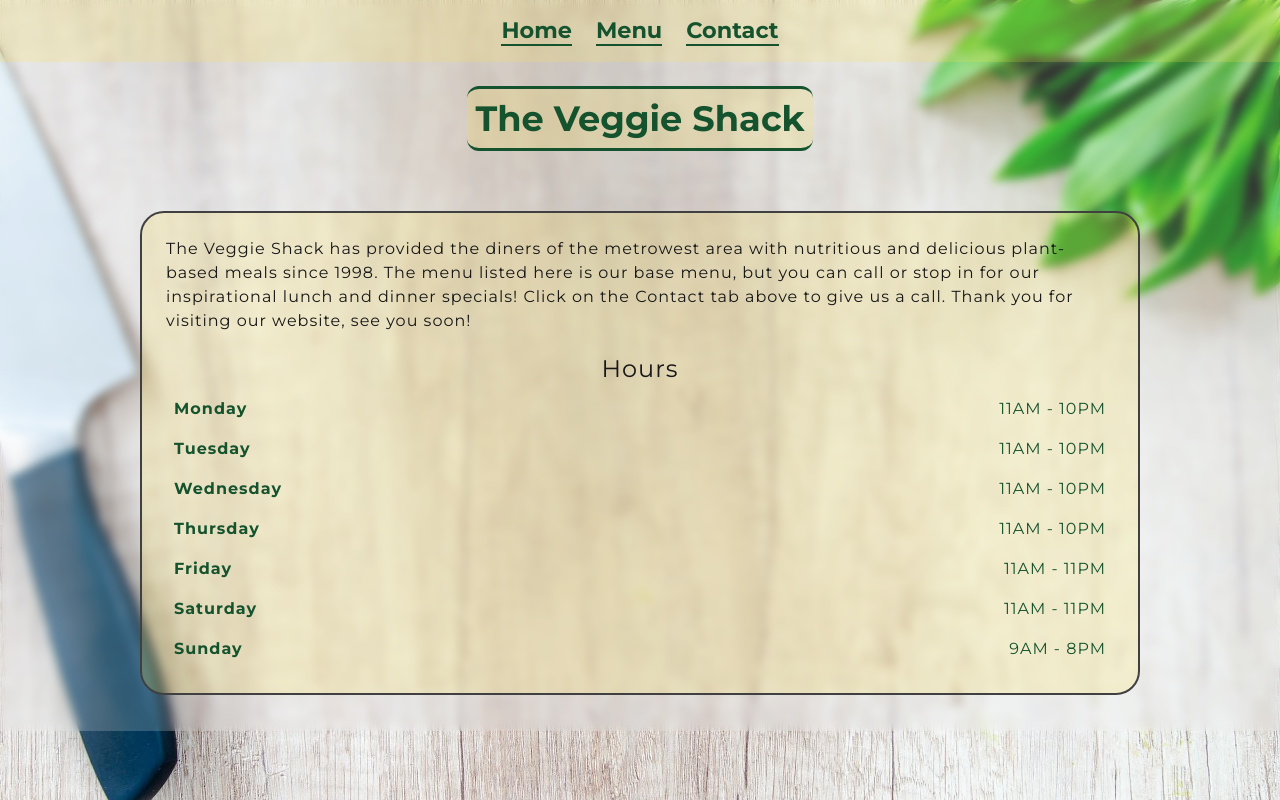
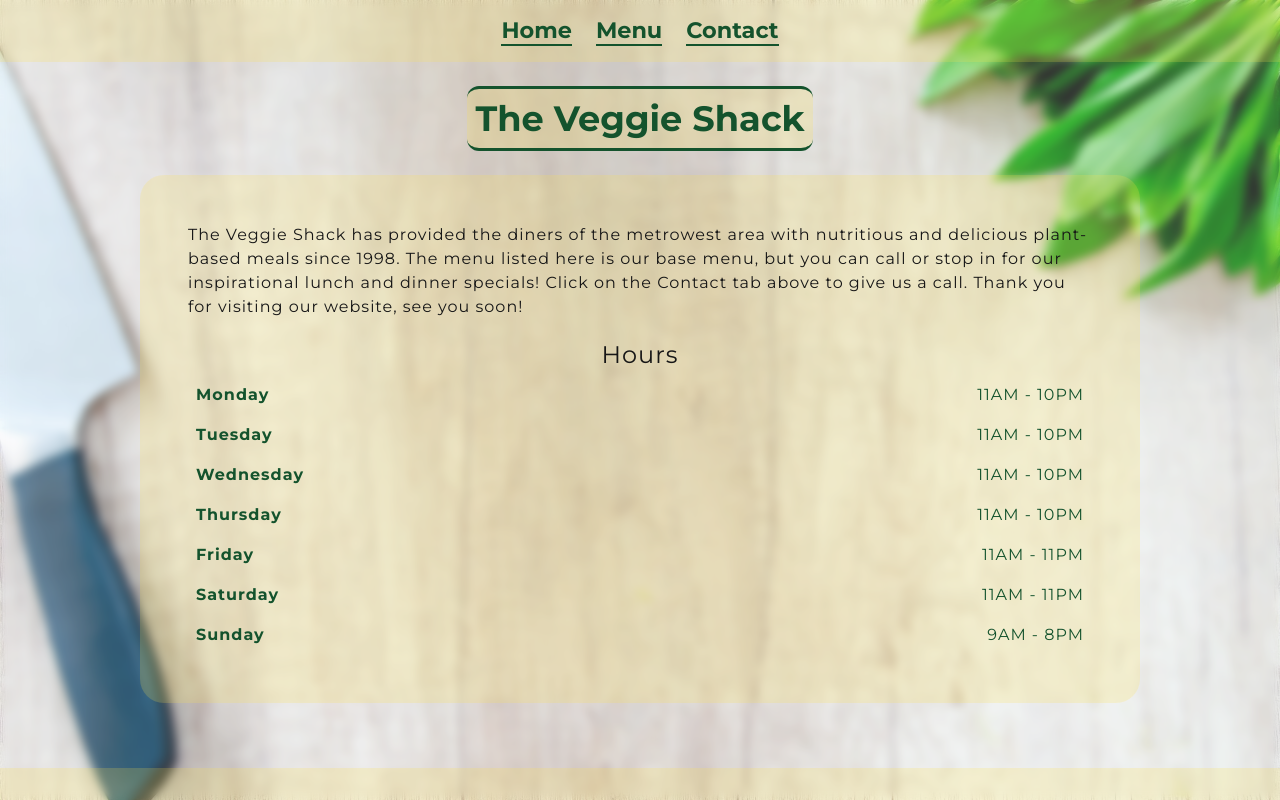
Before and after one commit to joe-mccann-dev/js-restaurant-page, a website built with webpack: page dist/index.html in a window 1280 px wide. Built offline with nearby package versions, Linux system fonts and the light colour scheme.

Commit message:
Add footer. add overflow property to container.

```diff
--- a/src/page_load.js
+++ b/src/page_load.js
@@ -29,5 +29,8 @@ export default function pageLoad(staticDiv, currentModule) {
 
   showHome(staticDiv, currentModule)
 
+  const footer = document.createElement('footer');
+  staticDiv.appendChild(footer);
+
   return staticDiv;
 }
--- a/src/style.css
+++ b/src/style.css
@@ -75,10 +75,10 @@ body {
   line-height: 150%;
   letter-spacing: 1px;
   background-color: var(--yellow-300-faded);
-  border: solid 2px var(--neutral-800);
   border-radius: 24px;
-  padding: 24px;
-  margin: 36px 12px;
+  padding: 48px;
+  margin-bottom: 72px;
+  overflow: auto;
 }
 
 li {
@@ -152,9 +152,10 @@ li {
 .blur {
   background: var(--neutral-100-blur);
   backdrop-filter: blur(5px);
+  height: 100%;
 }
 
-.nav_container {
+.nav_container, footer {
   width: 100%;
   display: flex;
   justify-content: space-evenly;
@@ -181,6 +182,13 @@ nav a:hover {
   transition: .2s;
 }
 
+footer {
+  position: fixed;
+  bottom: 0;
+  padding: 16px;
+  margin-top: 200px
+}
+
 .hours_container {
   display: flex;
   flex-direction: column;
```
